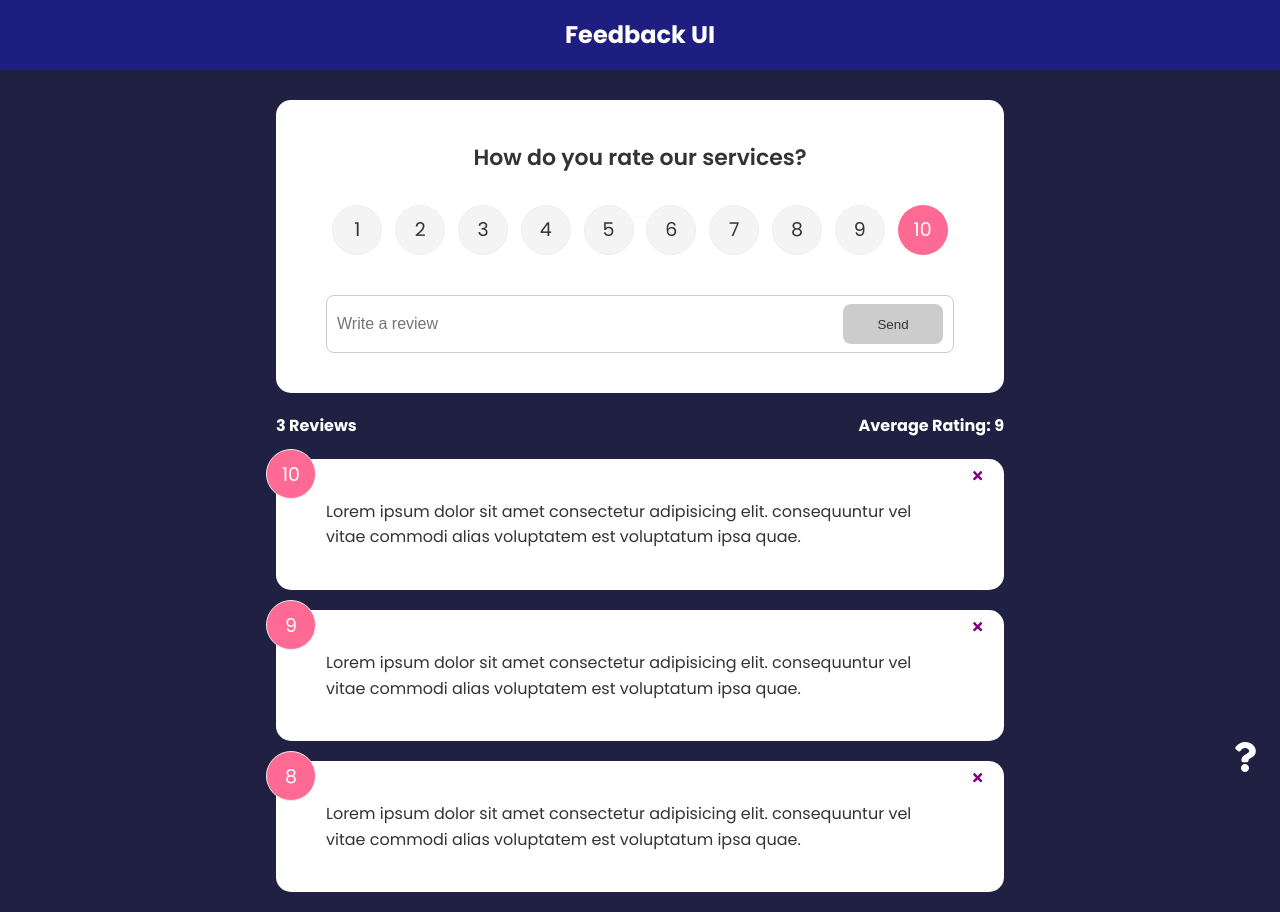
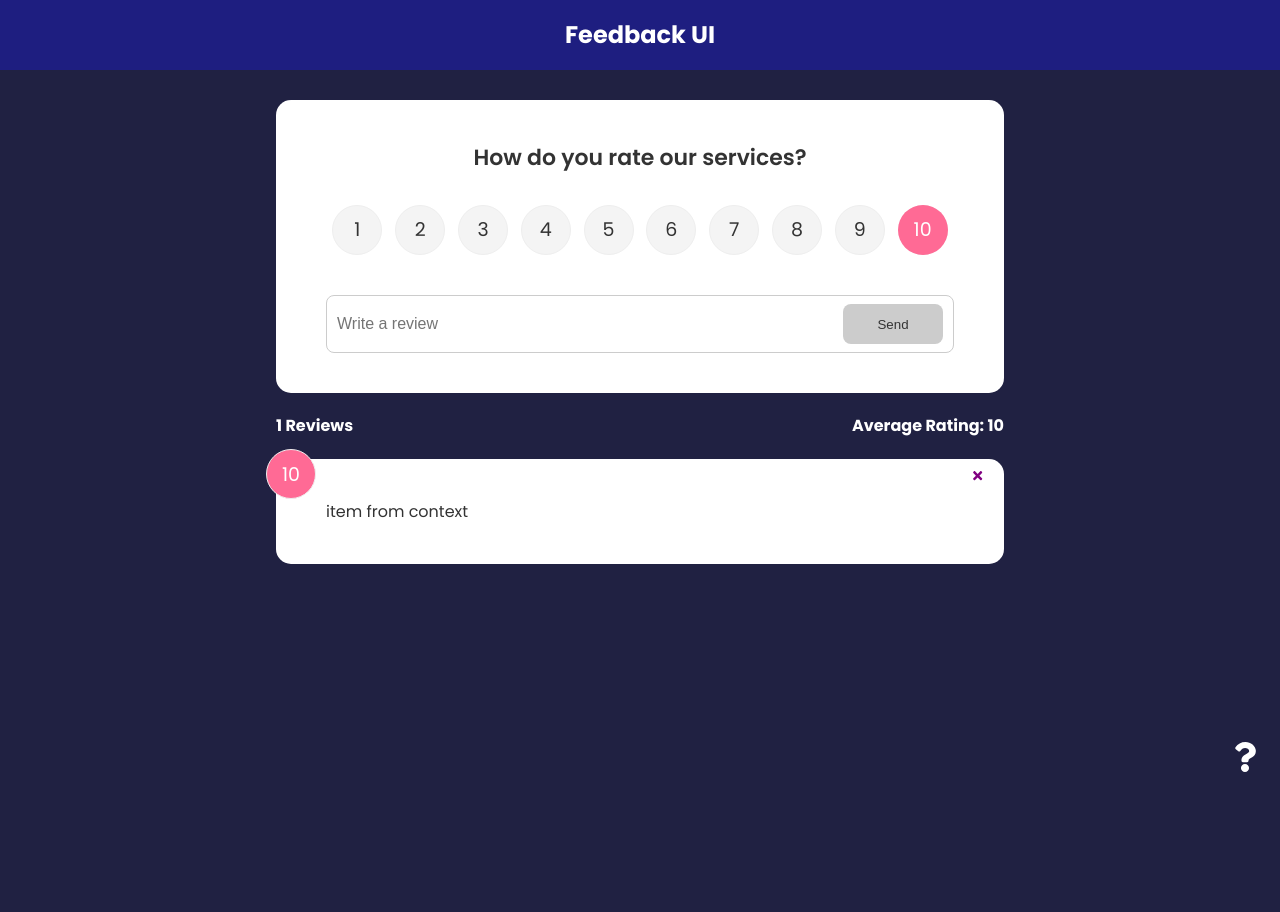
Before and after one commit to Jurgest/feedback-app, a React (Create React App) app: page / in a window 1280 px wide. After the commit the page ends 800 px from the top, so only its background shows below. Built offline with nearby package versions, Linux system fonts and the light colour scheme.

Commit message:
useContext

```diff
--- a/src/App.js
+++ b/src/App.js
@@ -1,42 +1,27 @@
-import React, { useState} from 'react';
+import React from 'react';
 import { BrowserRouter as Router, Route, Routes } from 'react-router-dom';
-import {v4 as uuidv4} from 'uuid';
+
 import AboutIconLink from './components/AboutIconLink';
 import FeedbackForm from './components/FeedbackForm';
 import FeedbackList from './components/FeedbackList';
 import FeedbackStats from './components/FeedbackStats';
 import Header from './components/Header';
-import FeedbackData from './data/FeedbackData';
 import About from './pages/About';
+import  { FeedbackProvider } from './context/FeedbackContext';
 
 const App =()=> {
-    const [feedback, setFeedback] = useState(FeedbackData);
 
-    const addFeedback =(newFeedback) =>{
-        newFeedback.id =uuidv4();
-        setFeedback([newFeedback, ...feedback ])
-    }
-
-    const deleteFeedback = (id) => {
-        if(window.confirm('Are you sure you want to delete it?')) {
-            setFeedback(feedback.filter((item)=> item.id !== id))
-        }
-
-    };
     return (
-
+        <FeedbackProvider>
         <Router>
          <Header />
         <div className='container'>
             <Routes>
             <Route exact path='/' element={
                 <>
-                    <FeedbackForm  handleAdd={addFeedback}/>
-                    <FeedbackStats feedback={feedback} />
-                    <FeedbackList
-                        feedback={feedback}
-                        handleDelete={deleteFeedback}
-                    />
+                    <FeedbackForm />
+                    <FeedbackStats />
+                    <FeedbackList />
                 </>
             } />
             <Route path='/about' element={<About />}/>
@@ -44,6 +29,7 @@ const App =()=> {
             <AboutIconLink />
         </div>
         </Router>
+        </FeedbackProvider>
     )
 }
 
--- a/src/components/FeedbackForm.jsx
+++ b/src/components/FeedbackForm.jsx
@@ -1,9 +1,11 @@
-import React, {useState} from 'react';
+import React, {useContext, useState} from 'react';
 import RatingSelect from './RatingSelect';
 import Button from './shared/Button';
 import Card from './shared/Card';
+import FeedbackContext from '../context/FeedbackContext';
 
-const FeedbackForm = ({handleAdd}) => {
+const FeedbackForm = () => {
+    const {addFeedback} = useContext(FeedbackContext)
     const [text, setText] = useState('');
     const [rating, setRating] = useState(10);
 
@@ -31,7 +33,7 @@ const FeedbackForm = ({handleAdd}) => {
                 text,
                 rating
             }
-            handleAdd(newFeedback);
+            addFeedback(newFeedback);
             setText('');
         }
     }
--- a/src/components/FeedbackItem.jsx
+++ b/src/components/FeedbackItem.jsx
@@ -1,13 +1,14 @@
-import React from 'react';
+import React, {useContext} from 'react';
 import { FaTimes} from 'react-icons/fa';
 import Card from './shared/Card';
+import FeedbackContext from '../context/FeedbackContext';
 
-const FeedbackItem = ({item, handleDelete}) => {
-
+const FeedbackItem = ({item}) => {
+    const {deleteFeedback} = useContext(FeedbackContext)
     return (
         <Card reverse={false}>
             <div className="num-display">{item.rating}</div>
-            <button className='close' onClick={()=>handleDelete(item.id)}>
+            <button className='close' onClick={()=>deleteFeedback(item.id)}>
                 <FaTimes color='purple' />
             </button>
             <div className="text-display">{item.text}</div>
--- a/src/components/FeedbackList.jsx
+++ b/src/components/FeedbackList.jsx
@@ -1,9 +1,10 @@
-import React from 'react'
+import React, {useContext} from 'react'
 import {motion, AnimatePresence} from 'framer-motion';
 import FeedbackItem from './FeedbackItem';
+import FeedbackContext from '../context/FeedbackContext';
 
-const FeedbackList = ({feedback, handleDelete}) => {
-
+const FeedbackList = () => {
+    const {feedback} = useContext(FeedbackContext)
     if(!feedback || feedback=== 0 ) {
         return <p>No Feedback Yet</p>
     } else {
@@ -19,7 +20,7 @@ const FeedbackList = ({feedback, handleDelete}) => {
                         animate={{opacity:1}}
                         exit={{opacity:0}}
                         >
-                        <FeedbackItem key={item.id} item={item} handleDelete={handleDelete}/>
+                        <FeedbackItem key={item.id} item={item} />
                         </motion.div>
                 ))}
                 </AnimatePresence>
--- a/src/components/FeedbackStats.jsx
+++ b/src/components/FeedbackStats.jsx
@@ -1,6 +1,8 @@
-import React from 'react'
+import React,{useContext} from 'react'
+import FeedbackContext from '../context/FeedbackContext';
 
-const FeedbackStats = ({feedback}) => {
+const FeedbackStats = () => {
+    const {feedback} = useContext(FeedbackContext)
     //calc average
     let average = feedback.reduce((acc, cur)=> {
         return acc + cur.rating
--- /dev/null
+++ b/src/context/FeedbackContext.js
@@ -0,0 +1,36 @@
+import {createContext, useState } from 'react';
+import {v4 as uuidv4} from 'uuid';
+
+
+const FeedbackContext = createContext();
+
+export const FeedbackProvider = ({children}) => {
+    const [feedback, setFeedback] = useState([
+        {
+            id: 1,
+            text: 'item from context',
+            rating: 10
+        }
+    ])
+
+    const addFeedback =(newFeedback) =>{
+        newFeedback.id =uuidv4();
+        setFeedback([newFeedback, ...feedback ])
+    };
+    const deleteFeedback = (id) => {
+        if(window.confirm('Are you sure you want to delete it?')) {
+            setFeedback(feedback.filter((item)=> item.id !== id))
+        }}
+
+    return <FeedbackContext.Provider
+                value={{
+                    feedback,
+                    deleteFeedback,
+                    addFeedback
+                }}
+            >
+        {children}
+    </FeedbackContext.Provider>
+}
+
+export default FeedbackContext;
```
Also changed, not shown: 1 other file (tests, documents, lock files or other folders).
